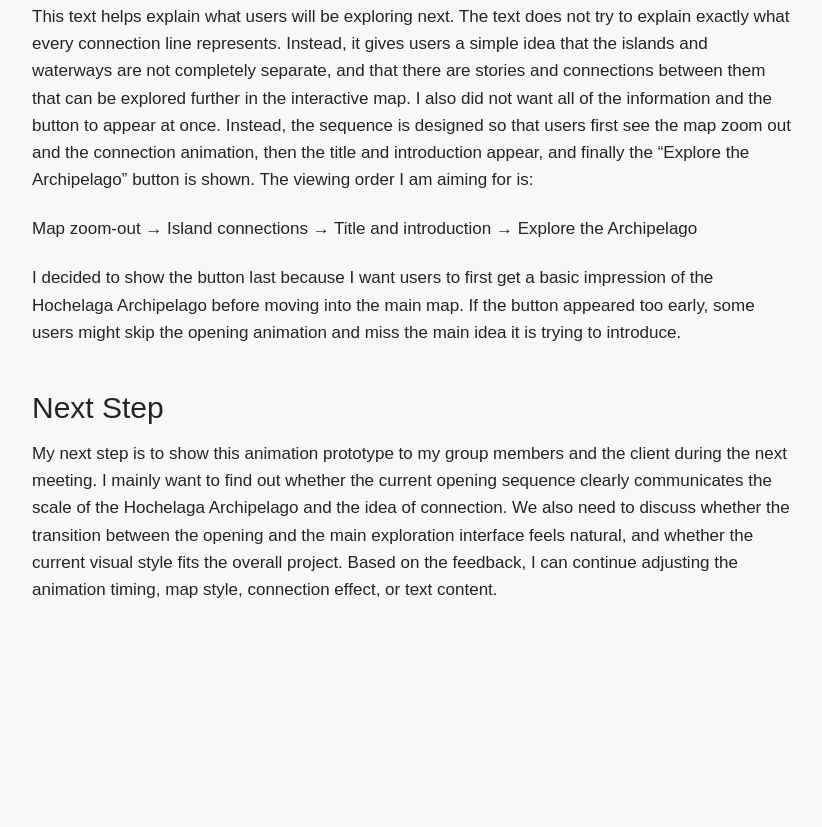
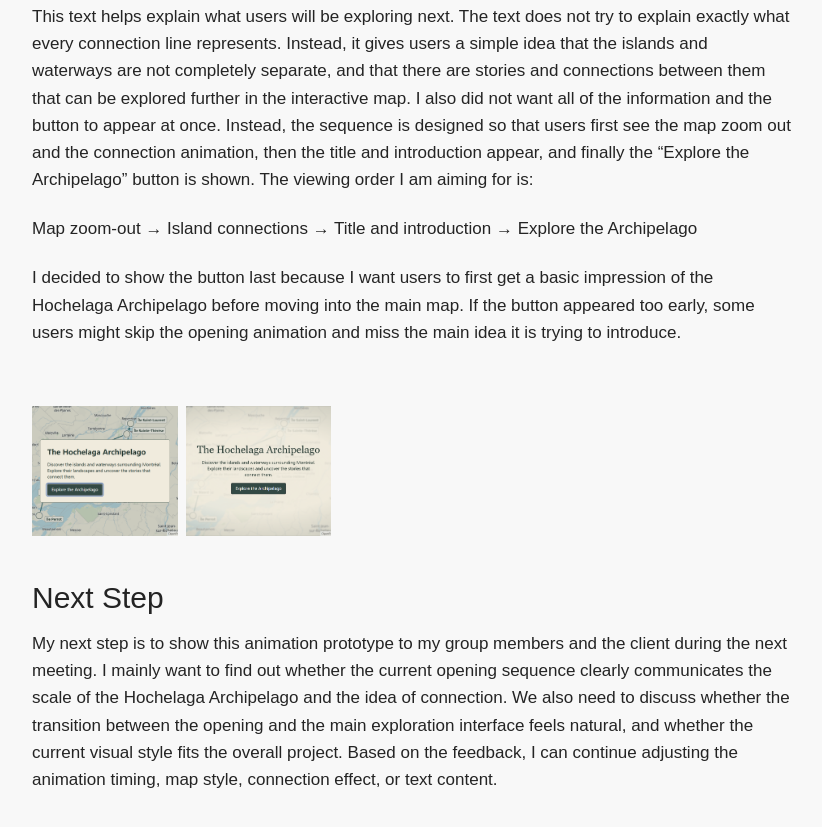
Before and after one commit to LE7ELS001/CART-470, a plain HTML site: page DesignJournals/Week5.html in a window 1280 px wide. Shown: the part 2936-3763 px from the top of the page, without its empty margins (93-915 px from the left). Before the commit the page ends 3661 px from the top, so only its background shows below. Drawn offline with Linux system fonts and the light colour scheme.

Commit message:
Update Week5.html

```diff
--- a/DesignJournals/Week5.html
+++ b/DesignJournals/Week5.html
@@ -230,6 +230,13 @@
                 the main idea it is trying to introduce.
             </p>
 
+            <section class="image-section">
+                <div class="image-gallery">
+                    <img src="../Assets/images/Week5/4.png" alt="Research image 1">
+                    <img src="../Assets/images/Week5/5.png" alt="Research image 1">
+                </div>
+            </section>
+
             <h2>Next Step </h2>
             <p>
                 My next step is to show this animation prototype to my group members and the client during the next
```
